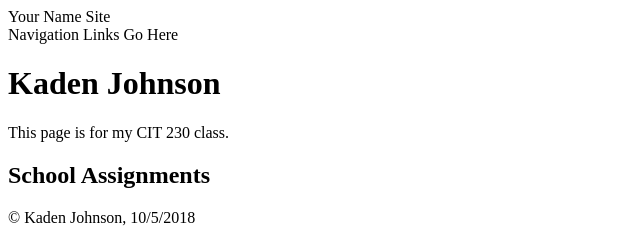
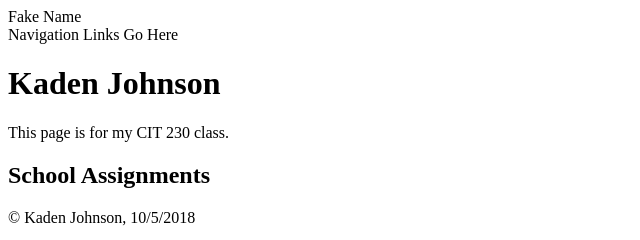
Before and after one commit to Kjgrizzly11/Kjgrizzly11.github.io, a plain HTML site: page index.html in a window 1280 px wide. Shown: the full height of the page, 0-640 px from the left. Drawn offline with Linux system fonts and the light colour scheme.

Commit message:
initial commit

```diff
--- a/index.html
+++ b/index.html
@@ -8,7 +8,7 @@
   <meta name="description" content="Describe your web site here">
  </head>
  <body>
-  <header>Your Name Site</header>
+  <header>Fake Name</header>
   <nav>Navigation Links Go Here</nav>
   <main>
    <h1>Kaden Johnson</h1>
```
